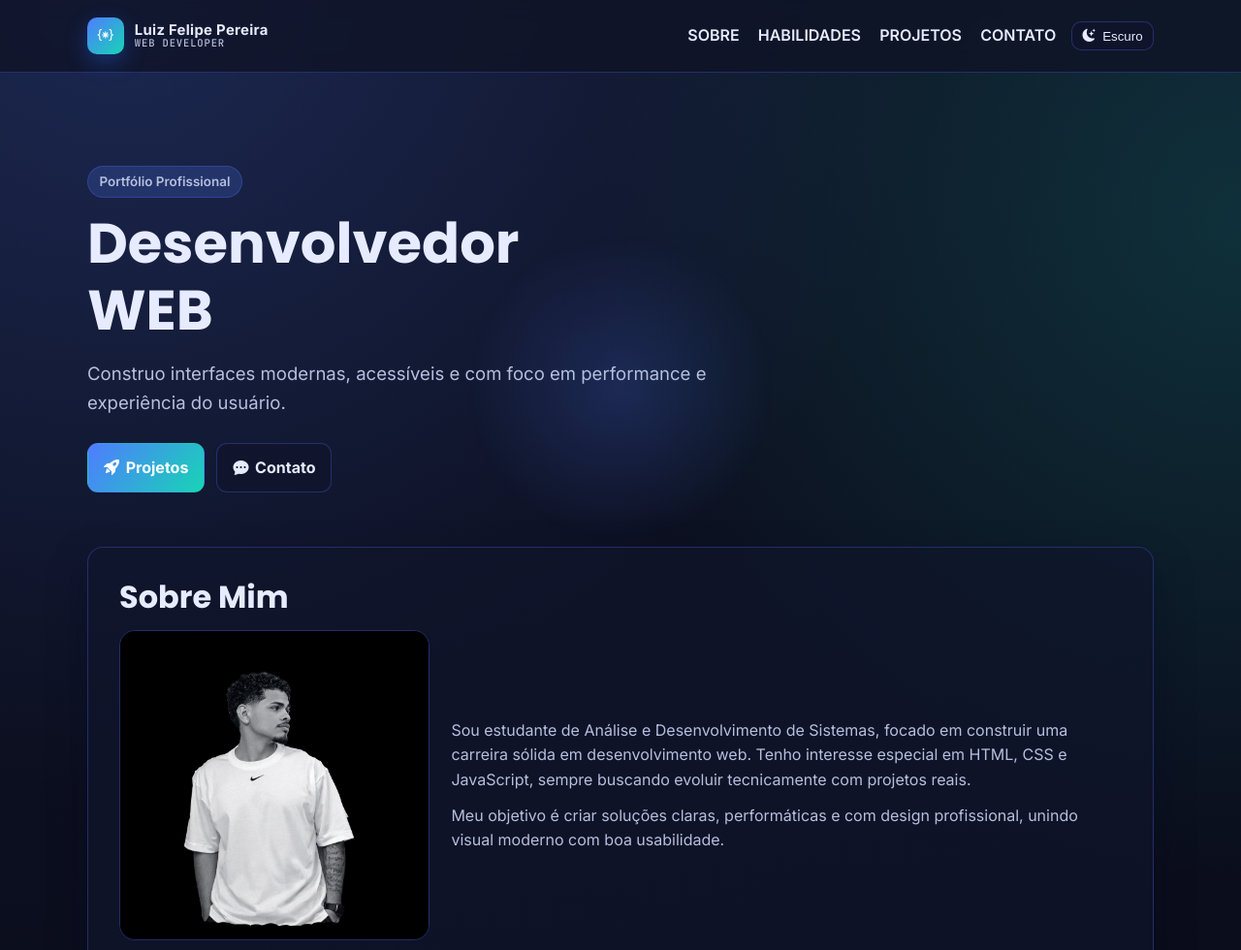
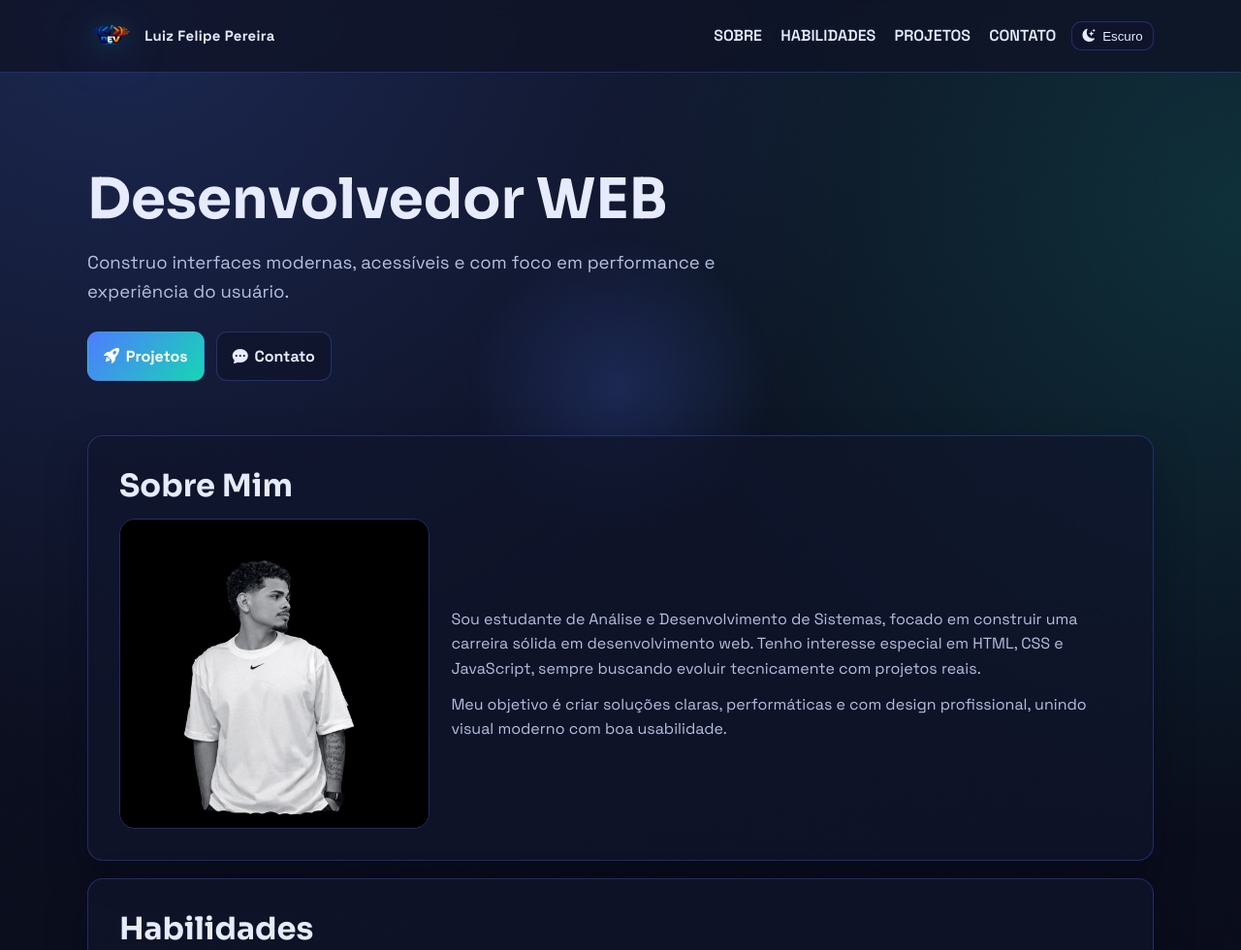
Before and after one commit to luisfelipepereira/site-, a website: page index.html in a window 1280 px wide. Shown: the top 980 px of the page at 97% size. Drawn offline with nearby package versions, Linux system fonts and the light colour scheme.

Commit message:
alteraçoes simmples

```diff
--- a/estilos/style.css
+++ b/estilos/style.css
@@ -42,7 +42,7 @@ html {
 
 body {
     min-height: 100vh;
-    font-family: "Inter", "Segoe UI", sans-serif;
+    font-family: "Space Grotesk", "Segoe UI", sans-serif;
     color: var(--text);
     background:
         radial-gradient(circle at 10% 0%, rgba(79, 124, 255, 0.2), transparent 32%),
@@ -102,19 +102,22 @@ footer {
 }
 
 .logo-mark {
-    width: 2.35rem;
-    height: 2.35rem;
-    border-radius: 10px;
+    width: 3rem;
+    height: 3rem;
     display: inline-flex;
     align-items: center;
     justify-content: center;
-    color: #fff;
-    background: linear-gradient(135deg, var(--accent), var(--accent-2));
-    box-shadow: 0 8px 22px rgba(37, 102, 255, 0.35);
 }
 
-.logo-mark i {
-    font-size: 1rem;
+.logo-mark img {
+    width: 100%;
+    height: 100%;
+    object-fit: contain;
+    filter: saturate(1.28) contrast(1.18) brightness(1.1)
+        drop-shadow(0 10px 24px rgba(36, 99, 255, 0.42))
+        drop-shadow(0 0 10px rgba(23, 213, 181, 0.22));
+    image-rendering: -webkit-optimize-contrast;
+    image-rendering: crisp-edges;
 }
 
 .logo-texto {
@@ -130,7 +133,7 @@ footer {
 }
 
 .logo-texto small {
-    font-family: "JetBrains Mono", ui-monospace, monospace;
+    font-family: "IBM Plex Mono", ui-monospace, monospace;
     color: var(--muted);
     font-size: 0.66rem;
     letter-spacing: 0.08em;
@@ -229,7 +232,7 @@ footer {
 h1,
 h2,
 h3 {
-    font-family: "Poppins", "Inter", sans-serif;
+    font-family: "Sora", "Space Grotesk", sans-serif;
     line-height: 1.2;
 }
 
@@ -441,7 +444,7 @@ p {
 }
 
 .habilidades li {
-    font-family: "JetBrains Mono", ui-monospace, monospace;
+    font-family: "IBM Plex Mono", ui-monospace, monospace;
     display: inline-flex;
     align-items: center;
     gap: 0.4rem;
--- a/index.html
+++ b/index.html
@@ -7,7 +7,7 @@
     <title>Luiz Felipe Pereira de Lima | Portfólio</title>
     <link rel="preconnect" href="https://fonts.googleapis.com">
     <link rel="preconnect" href="https://fonts.gstatic.com" crossorigin>
-    <link href="https://fonts.googleapis.com/css2?family=Inter:wght@400;500;600;700;800&family=JetBrains+Mono:wght@500;600&family=Poppins:wght@600;700;800&display=swap" rel="stylesheet">
+    <link href="https://fonts.googleapis.com/css2?family=IBM+Plex+Mono:wght@500;600&family=Sora:wght@600;700;800&family=Space+Grotesk:wght@400;500;600;700&display=swap" rel="stylesheet">
     <link rel="stylesheet" href="https://cdn.jsdelivr.net/npm/bootstrap-icons@1.11.3/font/bootstrap-icons.min.css">
     <link rel="stylesheet" href="estilos/style.css">
 </head>
@@ -16,11 +16,10 @@
         <nav class="container menu" aria-label="Navegação principal">
             <a class="logo" href="#inicio" aria-label="Voltar ao início">
                 <span class="logo-mark" aria-hidden="true">
-                    <i class="bi bi-braces-asterisk"></i>
+                    <img src="imagens/logo do site/logo-site.png" alt="" loading="eager" decoding="async">
                 </span>
                 <span class="logo-texto">
                     <strong>Luiz Felipe Pereira</strong>
-                    <small>Web Developer</small>
                 </span>
             </a>
 
@@ -45,7 +44,6 @@
 
     <main id="inicio">
         <section class="hero container reveal">
-            <p class="hero-kicker">Portfólio Profissional</p>
             <h1 id="hero-title" aria-live="polite">Desenvolvedor WEB</h1>
             <p class="hero-subtitle">Construo interfaces modernas, acessíveis e com foco em performance e experiência do usuário.</p>
             <div class="acoes">
@@ -142,7 +140,6 @@
 
                 <article class="card projeto-card reveal">
                     <div class="projeto-topo">
-                        <span class="chip">Portfólio</span>
                         <span class="chip"><i class="bi bi-palette-fill"></i> Design</span>
                     </div>
                     <h3>Site Pessoal Profissional</h3>
@@ -182,10 +179,11 @@
         <div class="container footer-grid">
             <section class="footer-brand">
                 <a class="logo" href="#inicio" aria-label="Voltar ao início">
-                    <span class="logo-mark" aria-hidden="true"><i class="bi bi-braces-asterisk"></i></span>
+                    <span class="logo-mark" aria-hidden="true">
+                        <img src="imagens/logo do site/logo-site.png" alt="" loading="lazy" decoding="async">
+                    </span>
                     <span class="logo-texto">
                         <strong>Luiz Felipe Pereira</strong>
-                        <small>Web Developer</small>
                     </span>
                 </a>
                 <p>Desenvolvimento web com foco em design moderno, organização e experiência do usuário.</p>
```
Also changed, not shown: imagens/logo do site/ChatGPT Image 21 de fev. de 2026, 23_04_34.png (added), imagens/logo do site/logo-site.png (added).
